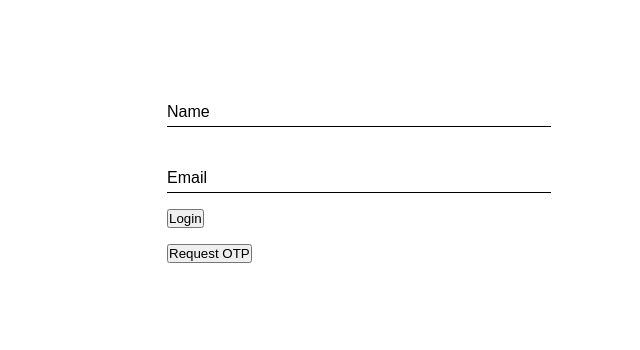
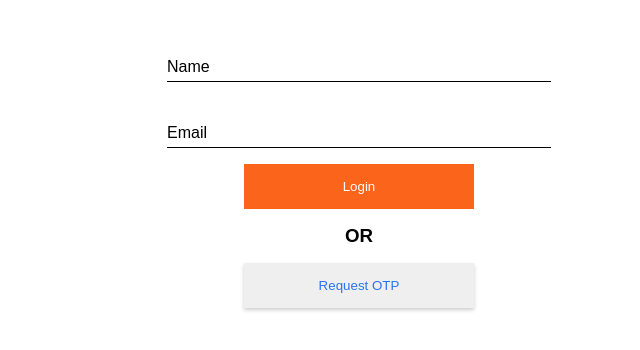
Before and after one commit to HashirImam/basic_form, a plain HTML site: page index.html in a window 1280 px wide. Shown: the part 230-580 px from the top of the page, without its empty margins (281-921 px from the left). Drawn offline with Linux system fonts and the light colour scheme.

Commit message:
add button styles

```diff
--- a/index.css
+++ b/index.css
@@ -94,3 +94,29 @@ body {
 .btn-login, .btn-reqotp {
     width: 30%;
 }
+
+.form-container button{
+    cursor: pointer;
+}
+
+.login {
+    background: #fb641b;
+    border: none;
+    outline: none;
+    color: white;
+    font-weight: 500;
+}
+
+.reqotp {
+    box-shadow: rgba(0, 0, 0, 0.2) 0px 2px 4px 0px;
+    border: none;
+    outline: none;
+    color: rgb(40, 116, 240);
+    font-weight: 500;
+}
+
+.form-container button {
+    width: 60%;
+    height: 45px;
+    margin-left: 20%;
+}
--- a/index.html
+++ b/index.html
@@ -27,6 +27,7 @@
     <div class="btn-login">
     <button class="login">Login</button>
     </div>
+    <h3>OR</h3>
     <div class="btn-reqotp">
     <button class="reqotp">Request OTP</button>
     </div>
```
